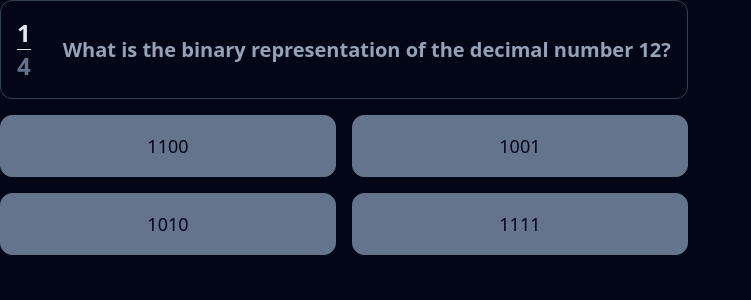
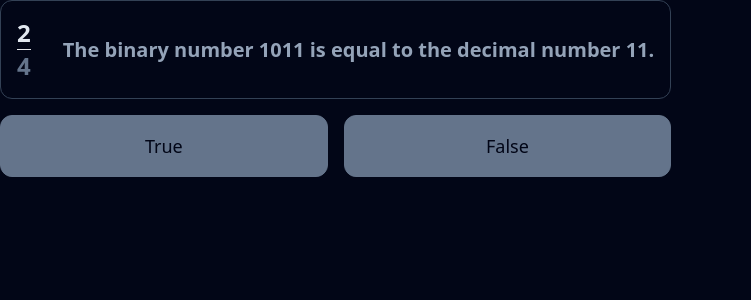
Before and after one commit to zak1388/QMock, a React (Vite) app in the folder client/: page / in a window 1280 px wide. Shown: the top 300 px of the page, without its empty margins (0-751 px from the left). Built offline with nearby package versions, Linux system fonts and the light colour scheme.

Commit message:
Added true/false questions to the UI component library

```diff
--- a/client/src/App.tsx
+++ b/client/src/App.tsx
@@ -1,14 +1,13 @@
-import MultipleChoice from "./components/MultipleChoice"
+import TrueFalse from "./components/TrueFalse"
 
 function App() {
     return (
-        <MultipleChoice question={{
-            "question": "What is the binary representation of the decimal number 12?",
-            "correctAnswer": "1100",
-            "incorrectAnswer1": "1001",
-            "incorrectAnswer2": "1010",
-            "incorrectAnswer3": "1111"
-        }} questionNumber={1} numberOfQuestions={4} />
+        <>
+            <TrueFalse question={{
+                trueStatement: "The binary number 1011 is equal to the decimal number 11.",
+                falseStatement: "The binary number 1011 is equal to the decimal number 10."
+            }} questionNumber={2} numberOfQuestions={4} />
+        </>
     )
 }
 
--- /dev/null
+++ b/client/src/components/TrueFalse.tsx
@@ -0,0 +1,37 @@
+import { TrueFalseQuestion } from "../../../shared/validators/questions/TrueFalseValidator";
+import { useState, useRef } from "react";
+
+export default function TrueFalse({ question, questionNumber, numberOfQuestions }: {
+    question: TrueFalseQuestion,
+    questionNumber: number,
+    numberOfQuestions: number
+}) {
+
+    const [selectedIdx, setSelectedIdx] = useState<number>(-1);
+    const isTrueStatement = useRef(Math.random() > 0.5 ? true : false);
+
+    function setSelectedIndex(idx: number) {
+        if (selectedIdx === idx) {
+            setSelectedIdx(-1);
+            return;
+        }
+        setSelectedIdx(idx);
+    }
+
+    return (
+        <div className="w-fit flex flex-col gap-4">
+            <div className="border-slate-700 flex flex-row items-center gap-8 justify-between border rounded-xl p-4 text-xl font-bold w-fit">
+                <div className="divide-y text-2xl font-black">
+                    <p className="text-slate-200">{questionNumber}</p>
+                    <p className="text-slate-500 font-bold">{numberOfQuestions}</p>
+                </div>
+                <h1 className="text-slate-400">{isTrueStatement.current ? question.trueStatement : question.falseStatement}</h1>
+            </div>
+            <div className="grid grid-cols-2 gap-4">
+                {["True", "False"].map((answer, i) => (
+                    <button key={i} onClick={() => setSelectedIndex(i)} className={`bg-slate-500 rounded-xl p-4 text-slate-950 font-medium text-lg border border-slate-500 ${selectedIdx === i && "bg-transparent border-slate-700 text-inherit"}`}>{answer}</button>
+                ))}
+            </div>
+        </div>
+    )
+}
```
